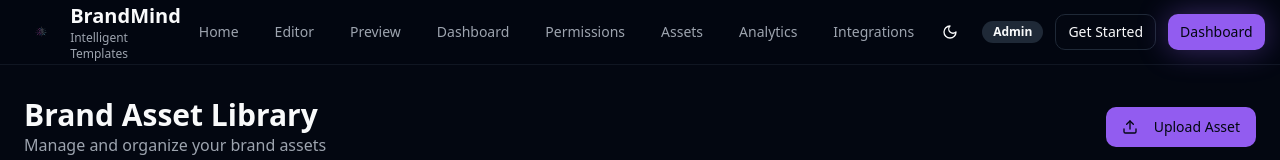
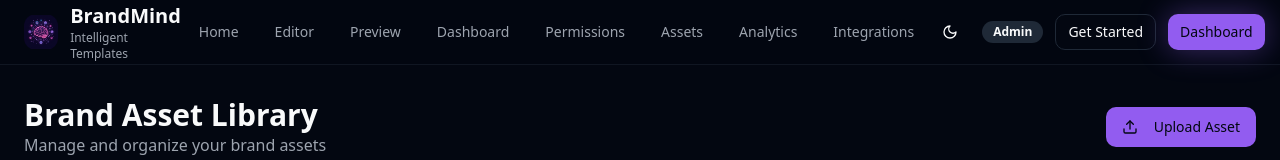
Before and after one commit to 371-Minds/brandmind-creative-compass, a React (Vite) app: page /assets in a window 1280 px wide. Shown: the top 160 px of the page. Built offline with nearby package versions, Linux system fonts and the light colour scheme.

Commit message:
Replace logo
Replaced the logo with the provided image.

```diff
--- a/src/components/Header.tsx
+++ b/src/components/Header.tsx
@@ -30,11 +30,11 @@ export const Header = ({ onStartOnboarding }: HeaderProps) => {
           {/* Logo */}
           <Link to="/" className="flex items-center space-x-3 group">
             <div className="w-9 h-9 rounded-xl flex items-center justify-center group-hover:scale-110 group-hover:shadow-glow transition-all duration-300 relative overflow-hidden">
-              <img
-                src="/lovable-uploads/f903e1d0-775e-4937-abc3-17119ca65e40.png"
-                alt="BrandMind Logo"
-                className="w-full h-full object-contain group-hover:rotate-12 transition-transform"
-              />
+            <img
+              src="/lovable-uploads/47579b90-4c85-42d7-aa4b-262a6982302b.png"
+              alt="BrandMind Logo"
+              className="w-full h-full object-contain group-hover:rotate-12 transition-transform"
+            />
               <div className="absolute inset-0 bg-primary/10 translate-x-full group-hover:translate-x-0 transition-transform duration-500" />
             </div>
             <div>
```
Also changed, not shown: public/lovable-uploads/47579b90-4c85-42d7-aa4b-262a6982302b.png (added).
